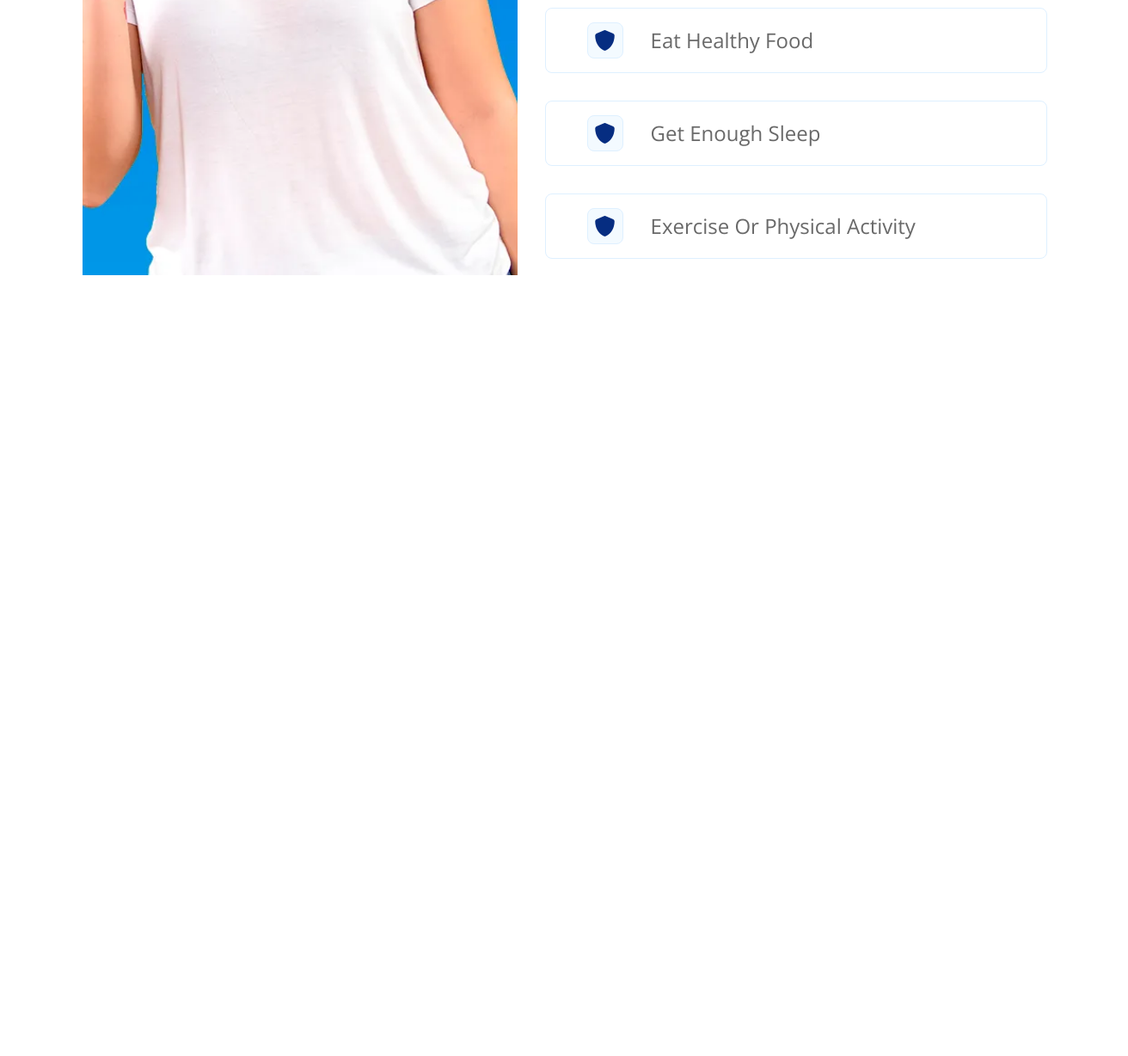
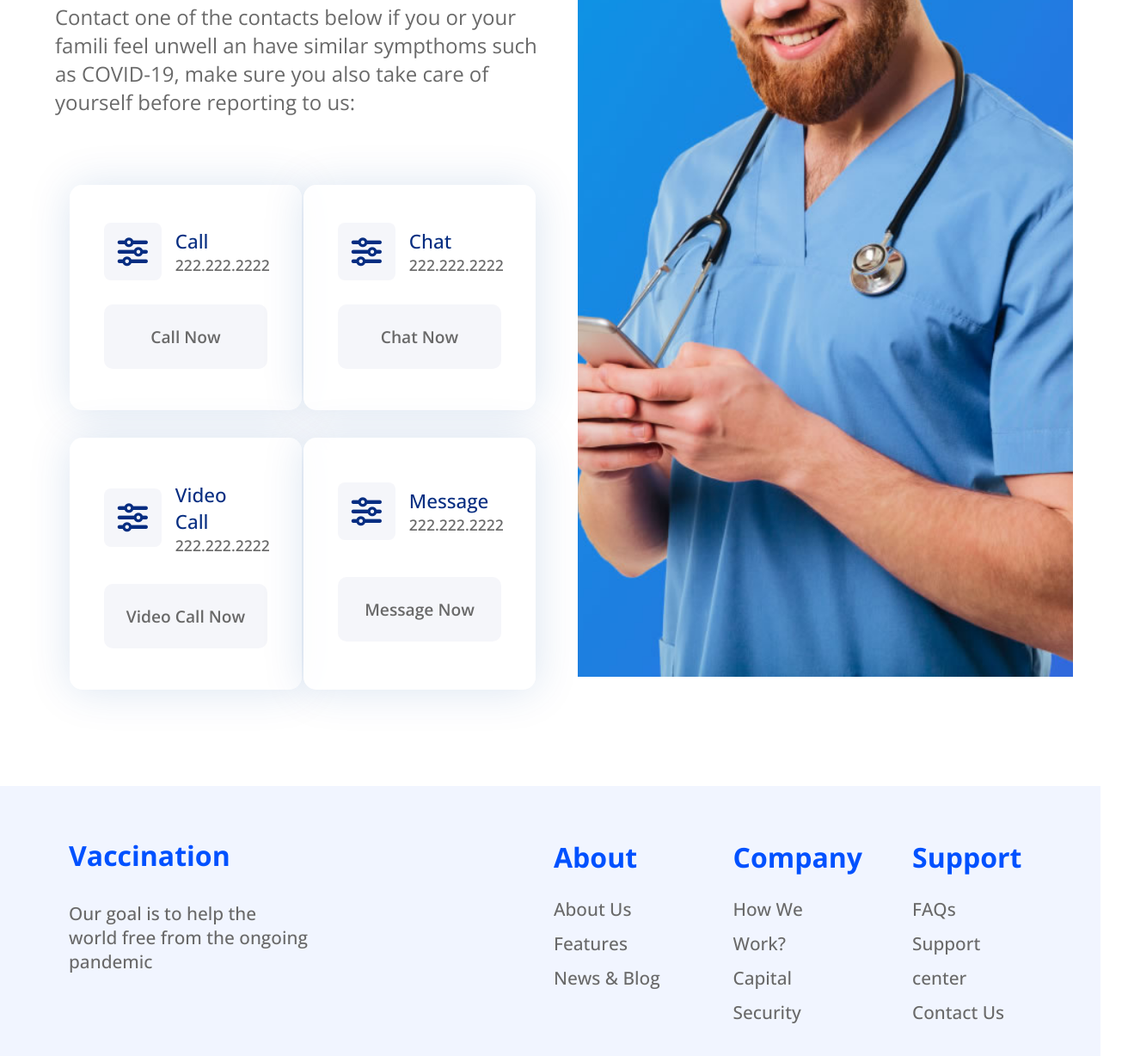
Before and after one commit to miglconts/CSS, a plain HTML site: page Index.html in a window 1280 px wide. Shown: the part 3928-5156 px from the top of the page at 86% size, 1312 px wide, since content can reach past the window. Before the commit the page ends 4293 px from the top, so only its background shows below. Drawn offline with Linux system fonts and the light colour scheme.

Commit message:
Tarea Terminada

```diff
--- a/Index.html
+++ b/Index.html
@@ -115,5 +115,79 @@
     </div>
 
 </section>
+
+<!-- Emergency Contact-->
+<section class="Top">
+    <!--     foto        -->
+    <div class="info">
+        <h1>Emergency Contact</h1>
+        <p style="margin-bottom: 4rem ;">Contact one of the contacts below if you or your famili feel unwell an have similar sympthoms such as COVID-19, make sure you also take care of yourself before reporting to us:</p>
+    <div class="reasons">
+        <div class="tarjeta2">
+            <div><i class="fa-solid fa-sliders iconoTarjeta2"></i></div>
+            <div class="datosContact">
+            <h2>Call</h2>
+            <h3>222.222.2222</h3>
+            </div>
+            <div class="botonContact">Call Now</div>
+        </div>
+        <div class="tarjeta2">
+            <div><i class="fa-solid fa-sliders iconoTarjeta2"></i></div>
+            <div class="datosContact">
+            <h2>Chat</h2>
+            <h3>222.222.2222</h3>
+            </div>
+            <div class="botonContact">Chat Now</div>
+        </div>
+        <div class="tarjeta2">
+            <div><i class="fa-solid fa-sliders iconoTarjeta2"></i></div>
+            <div class="datosContact">
+            <h2>Video Call</h2>
+            <h3>222.222.2222</h3>
+            </div>
+            <div class="botonContact">Video Call Now</div>
+        </div>
+        <div class="tarjeta2">
+            <div><i class="fa-solid fa-sliders iconoTarjeta2"></i></div>
+            <div class="datosContact">
+            <h2>Message</h2>
+            <h3>222.222.2222</h3>
+            </div>
+            <div class="botonContact">Message Now</div>
+        </div>
+
+    </div>
+    </div>
+    <!-- imagen -->
+    <div class="imagen3"></div>
+    </div>
+
+</section>
+
+<!-- footer  -->
+<footer style="margin: 0;" class="top">
+<div class="foot">
+    <div class="vacuna"> <h2>Vaccination</h2>  <p>Our goal is to help the world free from the ongoing pandemic </p></div>
+    <div class="datoFoot">
+        <div class="footerDato"> <h2>About</h2>
+            <p>About Us <br>
+            Features    <br>
+            News & Blog </p>
+        </div>
+        <div class="footerDato"> <h2>Company</h2>
+            <p>How We Work? <br>
+                Capital <br>
+                Security</p>
+        </div>
+        <div class="footerDato"> <h2>Support</h2>
+            <p>FAQs <br>
+            Support center<br>
+            Contact Us </p>
+        </div>
+        </div>
+
+
+</div>
+</footer>
 </body>
 </html>
--- a/style.css
+++ b/style.css
@@ -3,7 +3,7 @@
     src: url(Open_Sans/OpenSans-VariableFont_wdth\,wght.ttf);
 }
 body {
-    width: 90%;
+    width: 100%;
     max-width: 1500px;
     margin: 0 auto;
     font-family: "Open Sans", sans-serif;
@@ -42,7 +42,6 @@ body {
 .navigation ul li a:hover {
     color: rgb(255, 255, 255);
     background-color: rgba(0, 81, 255, 0.9);
-
 }
 
 .logo{
@@ -317,3 +316,143 @@ input[id^="spoiler"]:checked + .iconoPrep  {
     border-width: 1px;
     border-color: rgb(222, 240, 255);
 }
+
+.tarjeta2 {
+    display: flex;
+    width:35%;
+    flex-wrap: wrap;
+    background-color: rgba(255, 255, 255, 0.877);
+    border-width: .2rem;
+    border-color: rgb(240, 241, 255);
+    align-items:center;
+    border-radius: 15px;
+    box-shadow: 1px 1px 50px rgba(9, 75, 161, 0.144);
+    padding-left: 2.5rem;
+    padding-right: 2.5rem;
+    padding-top: 2rem;
+    padding-bottom:1rem;
+    margin-bottom: 2rem;
+}
+
+    .datosContact{
+        width: 50%;
+    }
+
+    .tarjeta2 h2{
+        color: rgb(6, 45, 129);
+        font-size:1.4rem;
+        font-variation-settings: "wght" 500, 'wdth' 100;
+        margin-bottom: 0rem;
+    }
+    .tarjeta2 h3{
+        margin-top: 0;
+        color: dimgray;
+        font-size:1.1rem;
+        font-variation-settings: "wght" 550, 'wdth' 100;
+
+    }
+    .iconoTarjeta2 {
+        align-items: center;
+        background-color: rgba(6, 45, 129, 0.041);
+        border-radius: .5rem;
+        padding: 1rem;
+        color: rgb(6, 45, 129);
+        width: 35px;
+        font-size: 2.2rem;
+        text-align: center;
+        margin-right: 1rem;
+    }
+
+
+    .botonContact {
+        display: block;
+        color: dimgray;
+        background-color: rgba(6, 45, 129, 0.041);
+        padding-top: 1.5rem;
+        padding-bottom: 1.5rem;
+        margin-top: 1rem;
+        margin-bottom: 2rem;
+        border-radius: 10px;
+        width: 100%;
+        text-align: center;
+        justify-items: center;
+        justify-content: center;
+        align-items: center;
+        font-size: 1.2rem;
+        font-weight: 600;
+    }
+
+    .botonContact:hover {
+        color: rgb(255, 255, 255);
+        background-color: rgba(0, 81, 255, 0.9);
+    }
+
+    .imagen3{
+        background-color: rgb(65, 92, 92);
+        background-size: cover;
+        width: 50%;
+        height: 1100px;
+        background-image: url(/Images/malenurse1.jpg);
+        background-position: center top;
+    }
+
+.foot{
+    height:250px;
+    background-color: rgba(0, 81, 255, 0.055);
+    padding: 2rem 5rem;
+    display: flex;
+}
+
+.vacuna{
+    width: 50%;
+    height:100px;
+    margin-right: .5rem;
+    align-items: top;
+}
+    .vacuna h2{
+        font-variation-settings: 'wght' 700, 'wdth' 100;
+        text-decoration: none;
+        color: rgb(0, 81, 255);
+        font-size: 2rem;
+        padding-top: 0rem ;
+        margin-bottom: 2rem;
+    }
+    .vacuna p{
+        width: 50%;
+        font-variation-settings: 'wght' 500, 'wdth' 100;
+        text-decoration: none;
+        color: dimgray;
+        font-size: 1.3rem;
+        margin-top: 0rem ;
+    }
+
+
+    .datoFoot{
+        display: flex;
+        flex-wrap: wrap;
+        justify-content:space-between;
+        align-items: top right;
+        width: 50%;
+    }
+    .footerDato{
+        width: 25%;
+        height:auto;
+    }
+    .footerDato h2{
+        font-variation-settings: 'wght' 700, 'wdth' 100;
+        text-decoration: none;
+        color: rgb(0, 81, 255);
+        font-size: 2rem;
+        padding-top: 1rem ;
+        margin-bottom: 2rem;
+        line-height: 1rem;
+    }
+    .footerDato p{
+        width: 100%;
+        font-variation-settings: 'wght' 500, 'wdth' 100;
+        text-decoration: none;
+        color: dimgray;
+        font-size: 1.3rem;
+        margin-top: 0rem ;
+        line-height: 2.5rem;
+    }
```
Also changed, not shown: Images/malenurse1.jpg (added).
